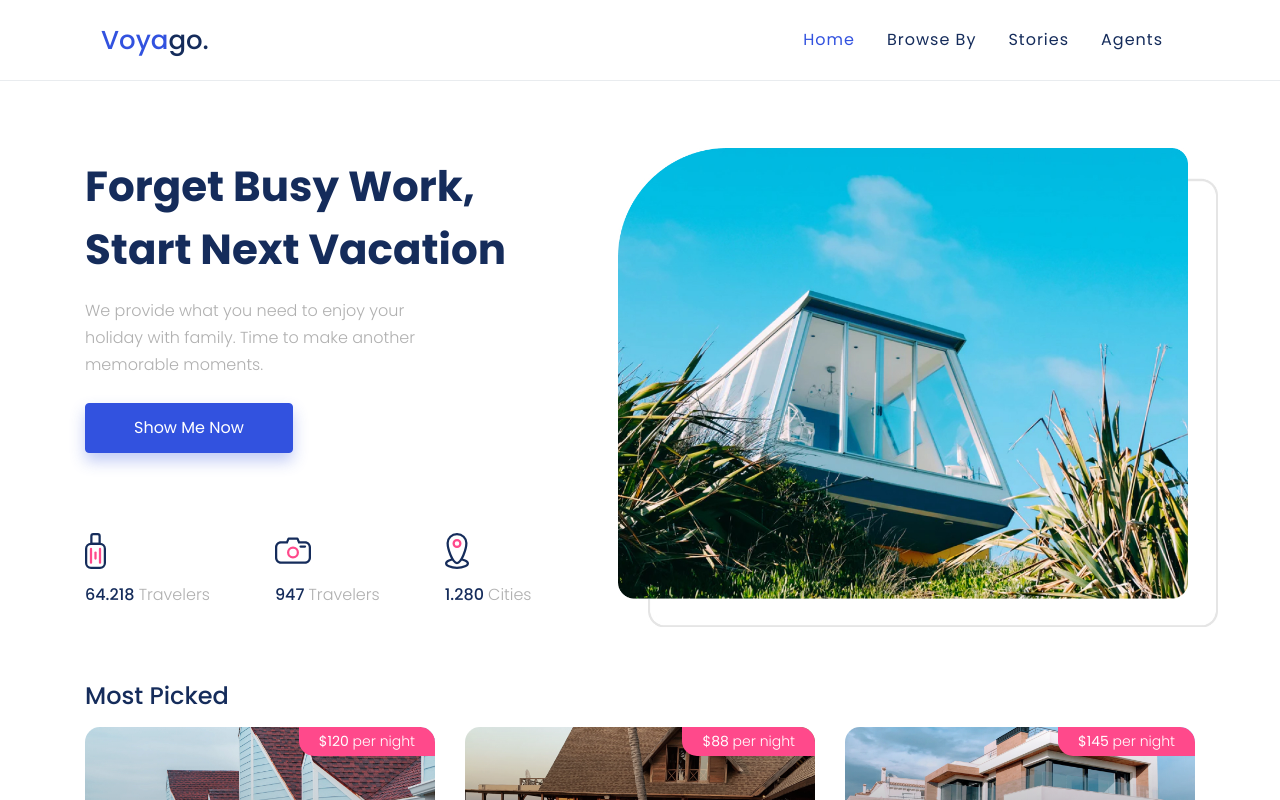
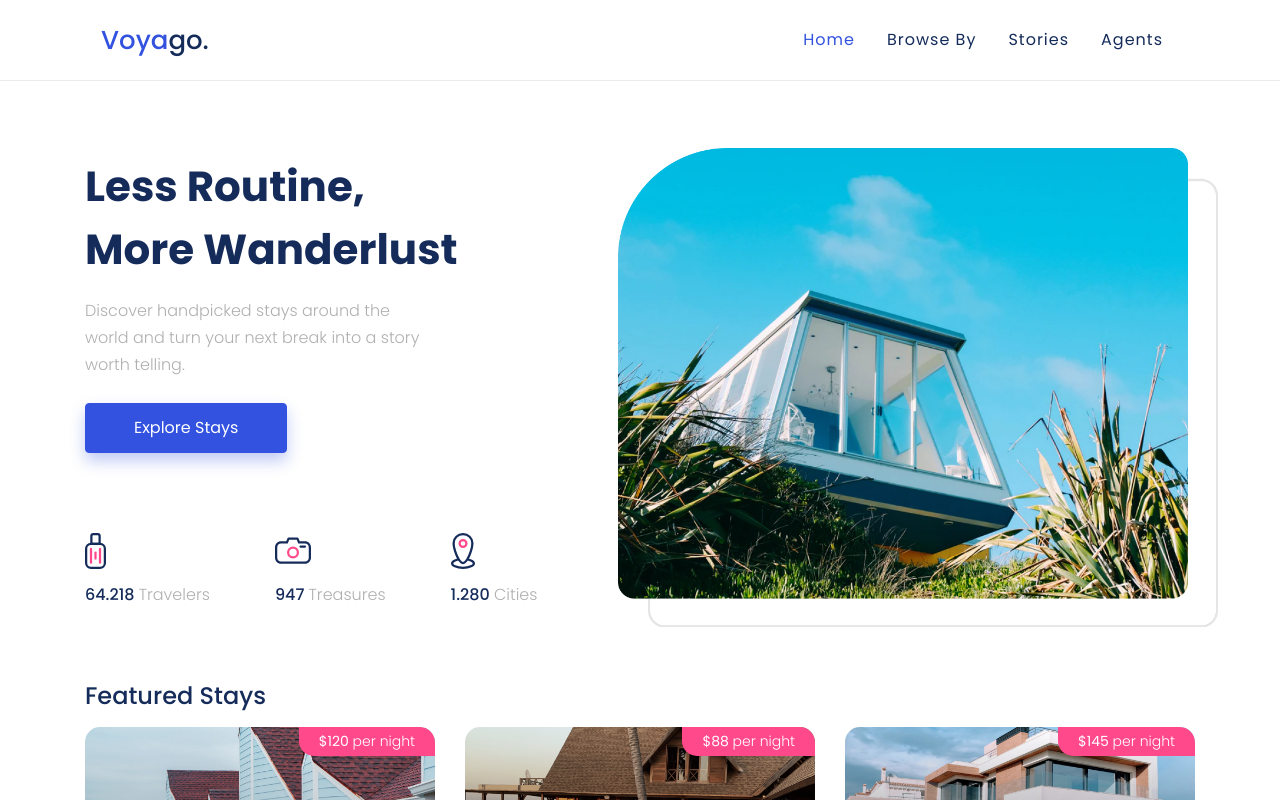
Before and after one commit to ayuubb/Website-Travel-MERN, a React (Create React App) app: page / in a window 1280 px wide. Shown: the top 800 px of the page. Built offline with nearby package versions, Linux system fonts and the light colour scheme.

Commit message:
Update hero and section copywriting

```diff
--- a/src/parts/Hero.js
+++ b/src/parts/Hero.js
@@ -22,16 +22,16 @@ export default function Hero(props) {
         <div className="row align-items-center">
           <div className="col-auto pr-5" style={{ width: 530 }}>
             <h1 className="font-weight-bold line-height-1 mb-3">
-              Forget Busy Work,
+              Less Routine,
               <br />
-              Start Next Vacation
+              More Wanderlust
             </h1>
             <p
               className="mb-4 font-weight-light  text-gray-500 w-75"
               style={{ lineHeight: '170%' }}
             >
-              We provide what you need to enjoy your holiday with family. Time
-              to make another memorable moments.
+              Discover handpicked stays around the world and turn your next break
+              into a story worth telling.
             </p>
             <Button
               className="btn px-5"
@@ -39,7 +39,7 @@ export default function Hero(props) {
               isPrimary
               onClick={showMostPick}
             >
-              Show Me Now
+              Explore Stays
             </Button>
             <div className="row" style={{ marginTop: 80 }}>
               <div className="col-auto" style={{ marginRight: 35 }}>
@@ -66,7 +66,7 @@ export default function Hero(props) {
                 <h6 className="mt-3">
                   {FormatNumber(props.data.treasures)}{' '}
                   <span className="text-gray-500 font-weight-light">
-                    Travelers
+                    Treasures
                   </span>
                 </h6>
               </div>
--- a/src/parts/MostPicked.js
+++ b/src/parts/MostPicked.js
@@ -6,7 +6,7 @@ export default function MostPicked(props) {
   return (
     <section className="container" ref={props.refMostPicked}>
       <Fade bottom>
-        <h4 className="mb-3">Most Picked</h4>
+        <h4 className="mb-3">Featured Stays</h4>
         <div className="container-grid">
           {props.data.map((item, index) => {
             return (
```
